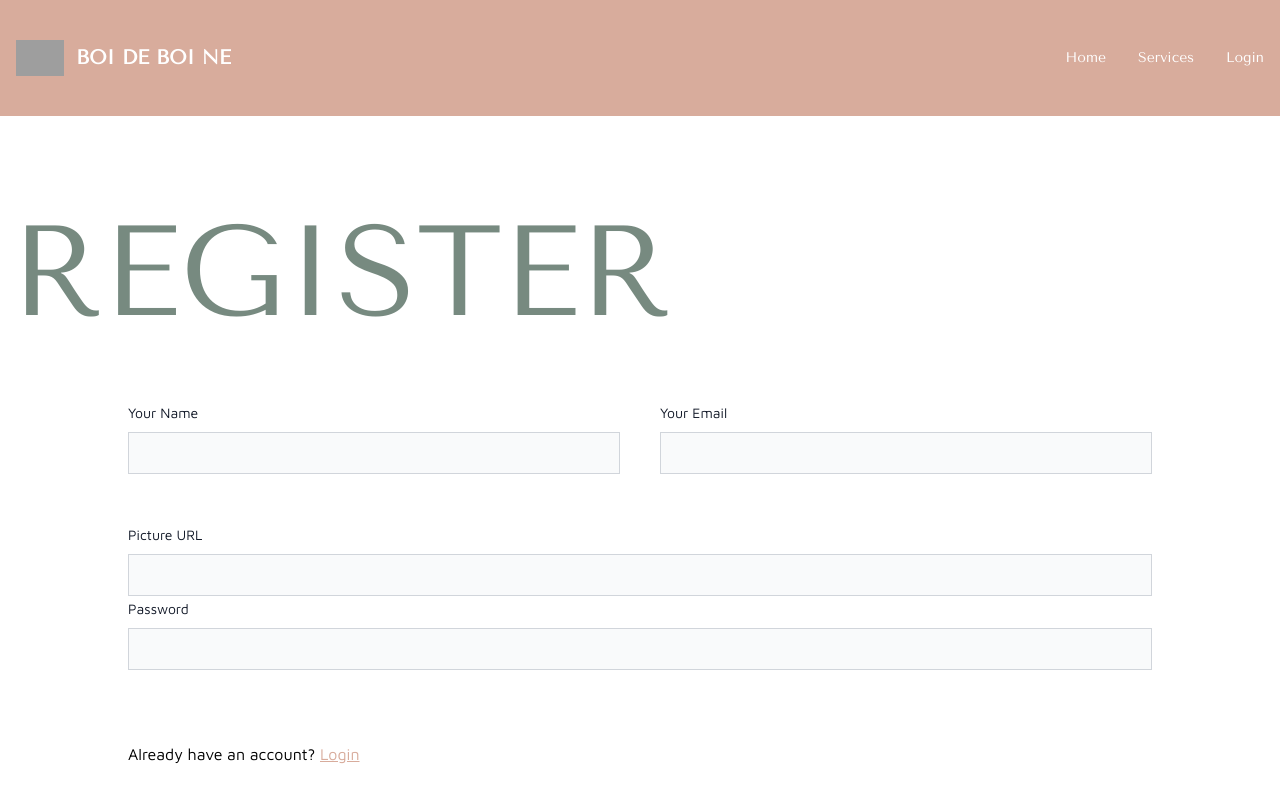
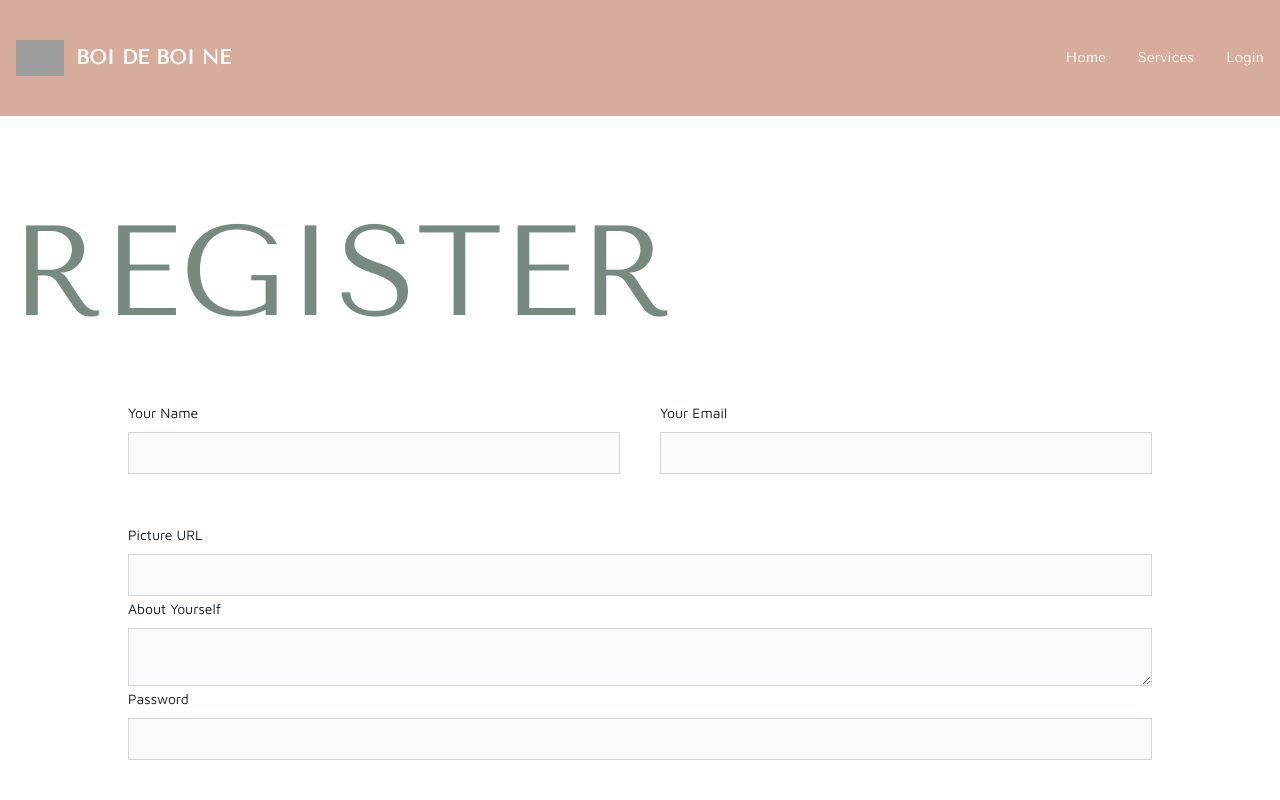
Before and after one commit to OdinPie/boi-de-boi-ne-client, a React (Vite) app: page /register in a window 1280 px wide. Shown: the top 800 px of the page. Built offline with nearby package versions, Linux system fonts and the light colour scheme; no server answers; grey boxes are pictures that could not be loaded; a web font is replaced by a local one.

Commit message:
added jwt credentials

```diff
--- a/src/AuthProvider/AuthProvider.jsx
+++ b/src/AuthProvider/AuthProvider.jsx
@@ -1,6 +1,7 @@
 import { GoogleAuthProvider, createUserWithEmailAndPassword, getAuth, onAuthStateChanged, signInWithEmailAndPassword, signInWithPopup, signOut, updateProfile } from "firebase/auth";
 import app from "../Firebase/Firebase.config";
 import { createContext, useEffect, useState } from "react";
+import axios from "axios";
 
     const auth = getAuth(app);
     export const AuthContext = createContext();
@@ -53,6 +54,17 @@ import { createContext, useEffect, useState } from "react";
             setUser(currentUser);
             console.log('current user: ', user);
             setloading(false);
+            const loggedemail = currentUser?.email || user?.email;
+            const loggedUser = {email: loggedemail};
+
+            if(currentUser){
+                axios.post('https://bdbn-server.vercel.app/jwt',loggedUser,{withCredentials: true})
+                .then(res=>console.log('token response', res))
+            }
+            else{
+                axios.post('https://bdbn-server.vercel.app/logout', loggedUser,{withCredentials: true})
+                .then(res=>console.log(res))
+            }
         })
         return ()=>{
             unSubscribe();
--- a/src/Authentication/Register.jsx
+++ b/src/Authentication/Register.jsx
@@ -5,6 +5,7 @@ import { Link } from 'react-router-dom';
 import { AuthContext } from '../AuthProvider/AuthProvider';
 import Swal from 'sweetalert2'
 import FooterSection from '../Footer/FooterSection';
+import axios from 'axios';
 const Register = () => {
     const { scrollYProgress } = useScroll();
     let x = useTransform(scrollYProgress, [0,1], [0, -200]);
@@ -16,14 +17,15 @@ const Register = () => {
         const email = form.email.value;
         const password = form.password.value;
         const photoURL = form.upic.value;
-        const user = {displayName, password, email, photoURL};
+        const userdetail = form.userdetail.value;
+        const user = {displayName, email, photoURL,userdetail};
         console.log(user);
 
         //usersignup
         signUpUser(email,password)
         .then(data=> {
             updateUser(displayName, photoURL);
-            console.log(data.user);
+            axios.post('https://bdbn-server.vercel.app/users',user)
             Swal.fire({
                 title: "Good job!",
                 text: "Registration Successful!",
@@ -70,6 +72,14 @@ const Register = () => {
         </div>
         <TextInput style={{borderRadius:0}} id="pic" name='upic' type="text" required />
       </div>
+
+      <div>
+        <div className="mb-2 block">
+          <Label htmlFor="name1" value="About Yourself" />
+        </div>
+        <Textarea style={{borderRadius:0}} id="name1" name='userdetail' type="text" />
+      </div>
+
         <div>
         <div className="mb-2 block">
           <Label htmlFor="pass" value="Password" />
--- a/src/Banner/Banner.jsx
+++ b/src/Banner/Banner.jsx
@@ -6,6 +6,7 @@ import FooterSection from '../Footer/FooterSection';
 import AboutUs from '../Home/AboutUs';
 import PricingPLan from '../Home/PricingPLan';
 import Reviews from '../Home/Reviews';
+import { Link } from 'react-router-dom';
 const FramerTextServices = lazy(()=>import ('../Home/FramerText/FramerTextServices')) ;
 
 const Banner = () => {
@@ -30,7 +31,7 @@ const Banner = () => {
           />
         </span> New World of Books
       </h1>
-            </div><Button className='bg-[#89A194] absolute bottom-1/4 left-1/2 -translate-x-1/2 -translate-y-10 px-7 py-3 animate-pulse'>Explore Now</Button>
+            </div><Link to='/services'><Button className='bg-[#89A194] absolute bottom-1/4 left-1/2 -translate-x-1/2 -translate-y-10 px-7 py-3 animate-pulse'>Explore Now</Button></Link>
         <img className='w-full' src="https://i.pinimg.com/736x/93/32/f1/9332f1527fed78dc503d8d3b39ee1f8f.jpg" alt="..." />
         </div>
         <div className='relative overflow-hidden'>
@@ -52,7 +53,7 @@ const Banner = () => {
           />
         </span>
       </h1>
-            </div><Button className='bg-[#D8AC9C] absolute bottom-1/3 left-1/2 -translate-x-1/2 translate-y- px-7 py-3 animate-pulse'>Explore Now</Button>
+            </div><Link to='/services'></Link> <Button className='bg-[#D8AC9C] absolute bottom-1/3 left-1/2 -translate-x-1/2 translate-y- px-7 py-3 animate-pulse'>Explore Now</Button>
 
         <img className='w-full' src="https://i.pinimg.com/originals/43/88/06/43880637d02b1e4b13c428ff589d6451.png" alt="..." />
         </div>
@@ -75,7 +76,7 @@ const Banner = () => {
           />
         </span>
       </h1>
-            </div><Button className='bg-[#D8AC9C] absolute bottom-1/4 left-1/2 -translate-x-1/2 -translate-y-10 px-7 py-3 animate-pulse'>Sign Up</Button>
+            </div><Link to='/register'><Button className='bg-[#D8AC9C] absolute bottom-1/4 left-1/2 -translate-x-1/2 -translate-y-10 px-7 py-3 animate-pulse'>Sign Up</Button></Link>
 
         <img className='w-full' src="https://images.unsplash.com/photo-1595123550441-d377e017de6a?ixlib=rb-4.0.3&ixid=M3wxMjA3fDB8MHxwaG90by1yZWxhdGVkfDE0fHx8ZW58MHx8fHx8&w=1000&q=80" alt="..." />
         </div>
--- a/src/MyScedule/MyBookings/Mybookings.jsx
+++ b/src/MyScedule/MyBookings/Mybookings.jsx
@@ -10,7 +10,7 @@ const Mybookings = () => {
     const {user} = useContext(AuthContext);
     const [bookings, setBookings] = useState([]);
     useEffect(()=>{
-        axios.get(`https://bdbn-server.vercel.app/bookings?useremail=${user.email}`)
+        axios.get(`https://bdbn-server.vercel.app/bookings?useremail=${user.email}`,{withCredentials: true})
         .then(res=>setBookings(res.data))
     },[user])
 
--- a/src/MyScedule/MyPending/MyPending.jsx
+++ b/src/MyScedule/MyPending/MyPending.jsx
@@ -10,7 +10,7 @@ const MyPending = () => {
     const {user} = useContext(AuthContext);
     const [pending, setPending] = useState([]);
     useEffect(()=>{
-        axios.get(`https://bdbn-server.vercel.app/bookings?provideremail=${user.email}`)
+        axios.get(`https://bdbn-server.vercel.app/bookings?provideremail=${user.email}`,{withCredentials: true})
         .then(res=>setPending(res.data))
     },[user])
     console.log(pending);
--- a/src/Pages/AddProducts/AddProducts.jsx
+++ b/src/Pages/AddProducts/AddProducts.jsx
@@ -34,7 +34,7 @@ const AddProducts = () => {
 
 
         //axios post api
-        axios.post('https://bdbn-server.vercel.app/services',serviceInfo )
+        axios.post('https://bdbn-server.vercel.app/services',serviceInfo,{withCredentials: true} )
         .then(res=>{
           if(res.data.insertedId){
             Swal.fire({
```
